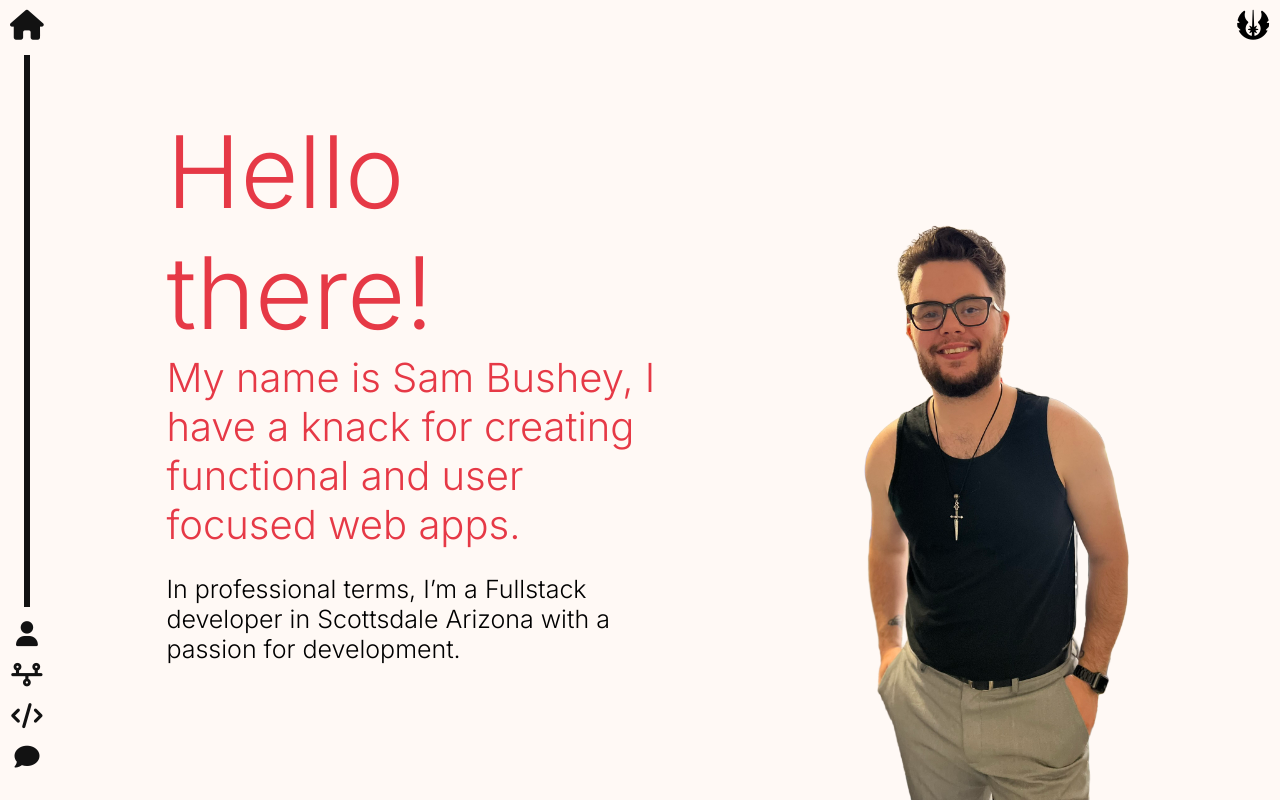
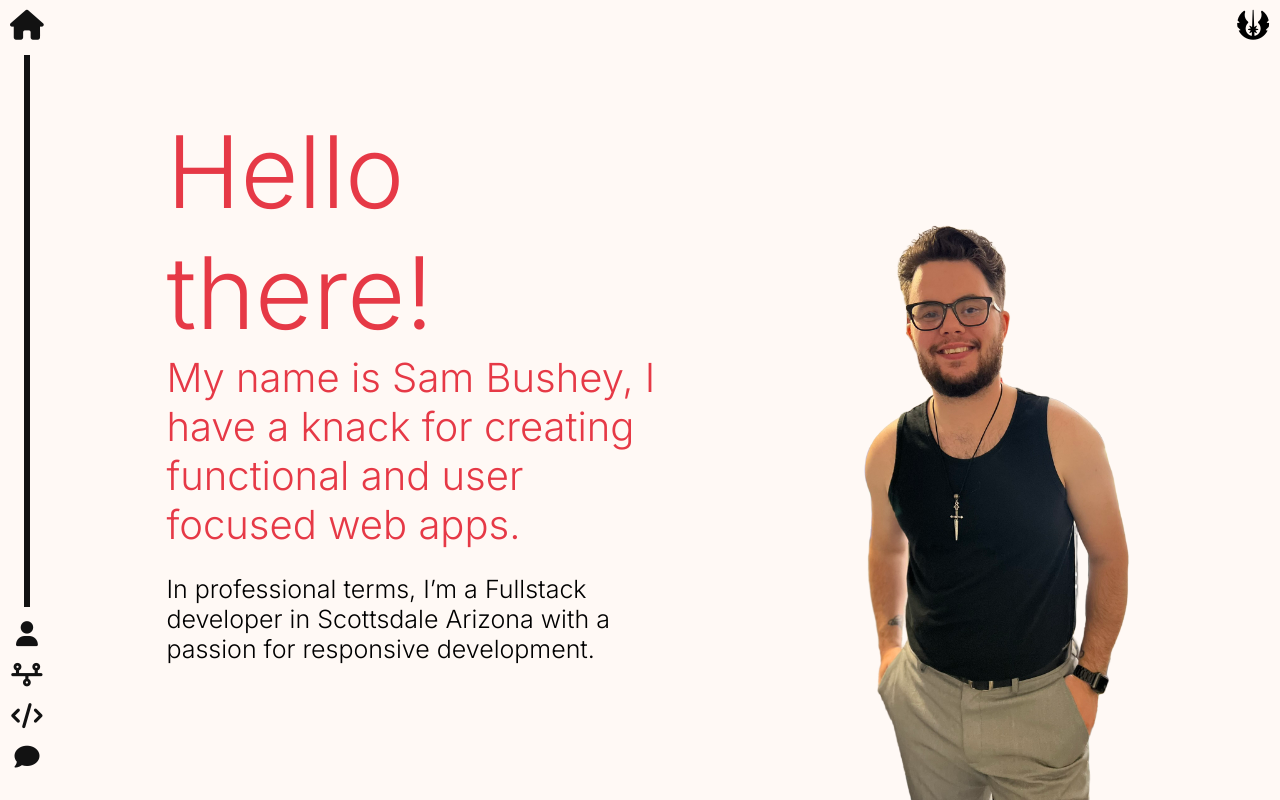
Before and after one commit to ScriptedRemedies/Portfolio, an Angular app: page / in a window 1280 px wide. Shown: the top 800 px of the page. Built offline with nearby package versions, Linux system fonts and the light colour scheme.

Commit message:
Changed the intro

```diff
--- a/src/app/pages/home/home.component.html
+++ b/src/app/pages/home/home.component.html
@@ -2,7 +2,7 @@
   <div class="text">
     <h1 class="starWars_quote red">Hello there!</h1>
     <h3 class="red">My name is Sam Bushey, I have a knack for creating functional and user focused web apps.</h3>
-    <p>In professional terms, I’m a Fullstack developer in Scottsdale Arizona  with a passion for development.</p>
+    <p>In professional terms, I’m a Fullstack developer in Scottsdale Arizona  with a passion for responsive development.</p>
   </div>
   <img src="assets/images/me.png" alt="Sam Bushey">
 </div>
```
